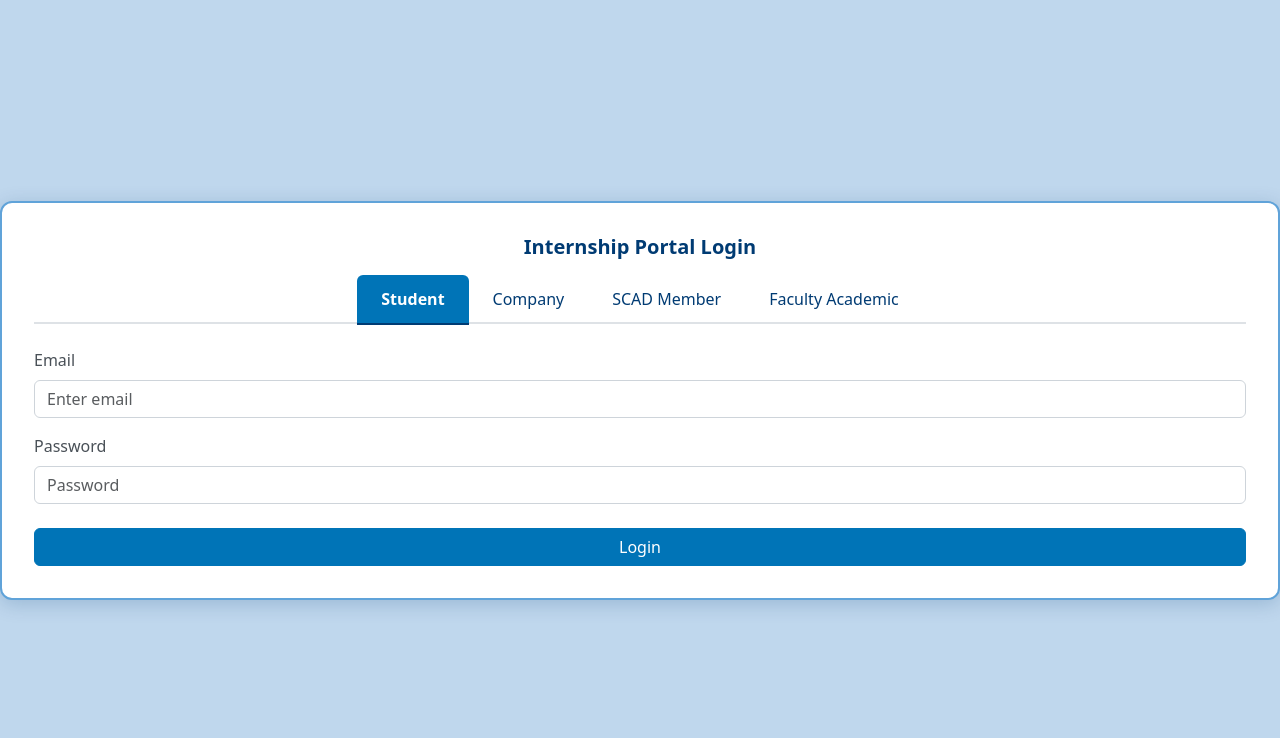
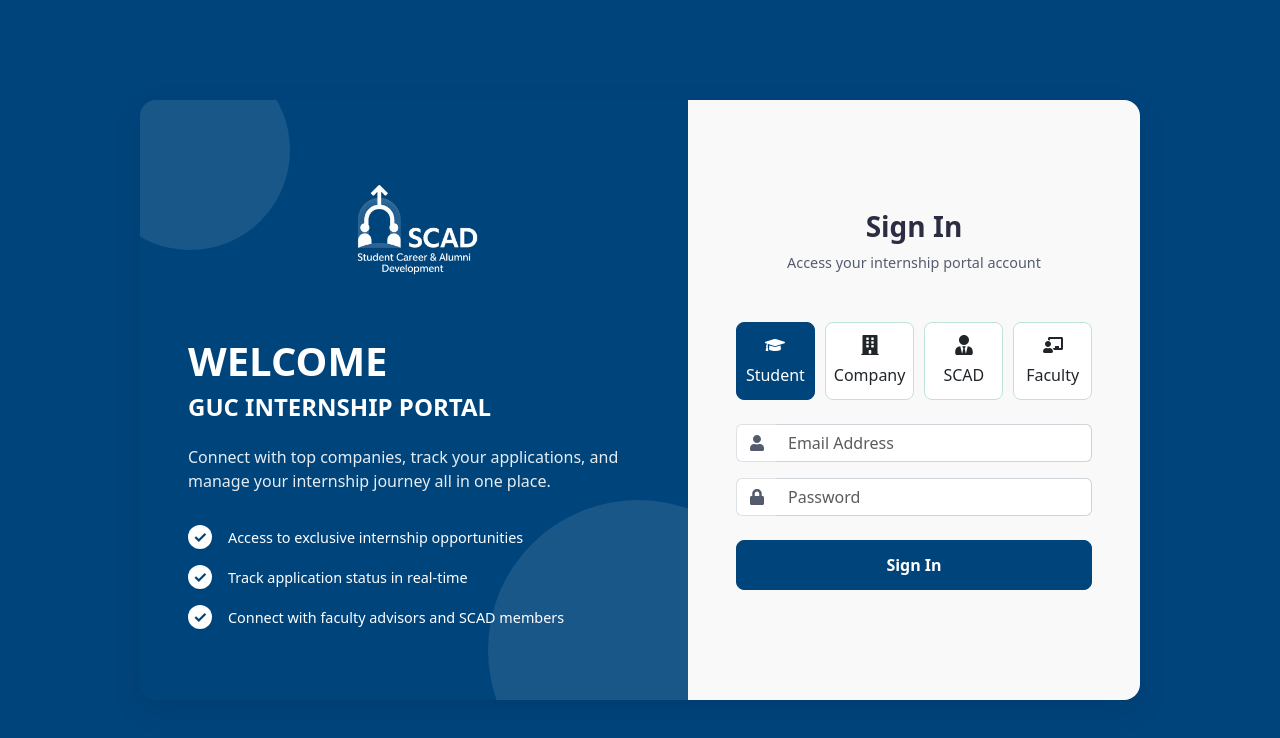
Before and after one commit to CSEN603-2025/Deepseekers, a React (Vite) app in the folder SCADBIGSMARTBRO/: page /login in a window 1280 px wide. Shown: the top 738 px of the page. Built offline with nearby package versions, Linux system fonts and the light colour scheme.

Commit message:
login page and faculty page small ui and ux edits

```diff
--- a/SCADBIGSMARTBRO/src/components/FacultyNavigationBar.jsx
+++ b/SCADBIGSMARTBRO/src/components/FacultyNavigationBar.jsx
@@ -1,25 +1,57 @@
 
 import React from 'react';
-import { Navbar, Nav, Container } from 'react-bootstrap';
+import { Navbar, Nav, Container, Image, Button } from 'react-bootstrap';
 import { useNavigate } from 'react-router-dom';
 import '../css/navigationBar.css';
-import LogoutButton from './LogoutButton';
+import SCADLogo from '../assets/SCAD_Logo2.png';
 
 const FacultyNavigationBar = () => {
   const navigate = useNavigate();
 
+  const handleLogout = () => {
+    localStorage.removeItem('currentUser');
+    navigate('/');
+  };
+
   return (
-    <Navbar expand="lg" className="custom-navbar" variant="dark">
-      <Container>
-        <Navbar.Brand className="brand-text">Faculty Academic</Navbar.Brand>
-        <Navbar.Toggle />
-        <Navbar.Collapse>
-          <Nav className="ms-auto">
-            <Nav.Link onClick={() => navigate('/faculty/home')}>Home</Nav.Link>
-            <Nav.Link onClick={() => navigate('/faculty/reports')}>Student Reports</Nav.Link>
-          </Nav>
-          <div className="ms-3">
-            <LogoutButton />
+    <Navbar
+      expand="lg"
+      className="custom-navbar faculty-navbar"
+      variant="dark"
+    >
+      <Container fluid className="px-4">
+        <div className="d-flex align-items-center">
+          <Navbar.Brand onClick={() => navigate('/faculty/home')} className="navbar-brand-container">
+            <Image src={SCADLogo} alt="SCAD Logo" className="navbar-logo" />
+          </Navbar.Brand>
+          <span className="faculty-text">Faculty Portal</span>
+        </div>
+
+        <Navbar.Toggle aria-controls="faculty-navbar-nav" />
+        <Navbar.Collapse id="faculty-navbar-nav">
+          <div className="ms-auto d-flex align-items-center">
+            <Nav className="nav-menu d-flex flex-row">
+              <Nav.Link
+                onClick={() => navigate('/faculty/home')}
+                className={window.location.pathname === '/faculty/home' ? 'active' : ''}
+              >
+                Home
+              </Nav.Link>
+              <Nav.Link
+                onClick={() => navigate('/faculty/reports')}
+                className={window.location.pathname === '/faculty/reports' ? 'active' : ''}
+              >
+                Student Reports
+              </Nav.Link>
+            </Nav>
+
+            <Button
+              variant="outline-light"
+              className="logout-btn ms-3"
+              onClick={handleLogout}
+            >
+              Log out
+            </Button>
           </div>
         </Navbar.Collapse>
       </Container>
--- a/SCADBIGSMARTBRO/src/css/login.css
+++ b/SCADBIGSMARTBRO/src/css/login.css
@@ -1,52 +1,300 @@
 /* login.css */
 
 .login-container {
-    background-color: #bfd7ed; /* Baby Blue */
+  background-color: #00447c; /* Using the dark blue from the navigation bar */
   min-height: 100vh;
   display: flex;
   align-items: center;
   justify-content: center;
+  padding: 2rem;
 }
 
+.login-card-wrapper {
+  display: flex;
+  width: 100%;
+  max-width: 1000px;
+  min-height: 600px;
+  border-radius: 16px;
+  overflow: hidden;
+  box-shadow: 0 10px 30px rgba(0, 0, 0, 0.1);
+}
+
+/* Welcome section styles */
+.welcome-section {
+  flex: 1;
+  background-color: #00447c;
+  color: white;
+  padding: 3rem;
+  display: flex;
+  flex-direction: column;
+  justify-content: center;
+  position: relative;
+  overflow: hidden;
+}
+
+.welcome-section::before {
+  content: '';
+  position: absolute;
+  bottom: -100px;
+  right: -100px;
+  width: 300px;
+  height: 300px;
+  background-color: rgba(255, 255, 255, 0.1);
+  border-radius: 50%;
+}
+
+.welcome-section::after {
+  content: '';
+  position: absolute;
+  top: -50px;
+  left: -50px;
+  width: 200px;
+  height: 200px;
+  background-color: rgba(255, 255, 255, 0.1);
+  border-radius: 50%;
+}
+
+/* Logo styles */
+.logo-container {
+  margin-bottom: 2rem;
+  text-align: center;
+  position: relative;
+  z-index: 1;
+}
+
+.scad-logo {
+  width: 150px;
+  height: auto;
+  filter: brightness(0) invert(1); /* Make logo white */
+}
+
+.welcome-section h1 {
+  font-size: 2.5rem;
+  font-weight: 700;
+  margin-bottom: 0.5rem;
+  position: relative;
+  z-index: 1;
+}
+
+.welcome-section h2 {
+  font-size: 1.5rem;
+  font-weight: 600;
+  margin-bottom: 1.5rem;
+  position: relative;
+  z-index: 1;
+}
+
+.welcome-section p {
+  font-size: 1rem;
+  margin-bottom: 2rem;
+  opacity: 0.9;
+  position: relative;
+  z-index: 1;
+}
+
+.welcome-features {
+  position: relative;
+  z-index: 1;
+}
+
+.feature-item {
+  display: flex;
+  align-items: center;
+  margin-bottom: 1rem;
+}
+
+.feature-icon {
+  width: 24px;
+  height: 24px;
+  background-color: white;
+  color: #00447c;
+  border-radius: 50%;
+  display: flex;
+  align-items: center;
+  justify-content: center;
+  margin-right: 1rem;
+  font-weight: bold;
+}
+
+.feature-text {
+  font-size: 0.9rem;
+}
+
+/* Login card styles */
 .login-card {
-    background-color: #ffffff;
-    border: 2px solid #60a3d9; /* Blue Grotto */
-    border-radius: 12px;
-    padding: 2rem;
-     width: 100%;
-    box-shadow: 0 4px 20px rgba(0, 59, 115, 0.2); /* Navy Blue shadow */
+  flex: 1;
+  background-color: var(--egg-cream);
+  border: none;
+  border-radius: 0;
+}
+
+.login-card .card-body {
+  padding: 3rem;
+  display: flex;
+  flex-direction: column;
+  justify-content: center;
 }
 
 .login-title {
-    text-align: center;
-    font-weight: bold;
-    color: #003b73; /* Navy Blue */
+  color: var(--egg-dark);
+  font-weight: 700;
+  font-size: 1.75rem;
+  margin-bottom: 0.5rem;
 }
 
-  .custom-tabs .nav-link.active {
-    background-color: #0074b7 !important; /* Royal Blue */
-    color: white !important;
+.login-subtitle {
+  color: var(--egg-gray);
+  font-size: 0.9rem;
+  margin-bottom: 1.5rem;
 }
 
-  .custom-tabs .nav-link {
-    color: #003b73 !important;
+/* Role selector styles */
+.role-selector {
+  display: flex;
+  justify-content: space-between;
+  gap: 10px;
+  margin-bottom: 1.5rem;
+}
+
+.role-option {
+  flex: 1;
+  display: flex;
+  flex-direction: column;
+  align-items: center;
+  justify-content: center;
+  padding: 0.75rem 0.5rem;
+  border-radius: 8px;
+  cursor: pointer;
+  transition: all 0.2s ease;
+  background-color: white;
+  border: 1px solid var(--egg-mint);
+}
+
+.role-option.active {
+  background-color: #00447c;
+  color: white;
+  border-color: #00447c;
+}
+
+.role-icon {
+  font-size: 1.25rem;
+  margin-bottom: 0.5rem;
+}
+
+/* Form styles */
+.input-icon-wrapper {
+  background-color: transparent;
+  border-right: none;
+  color: var(--egg-gray);
+}
+
+.input-icon {
+  font-size: 1rem;
+}
+
+.form-control {
+  border-left: none;
+  background-color: white;
+  padding: 0.75rem 1rem;
+}
+
+.form-control:focus {
+  box-shadow: none;
+  border-color: #00447c;
+}
+
+.input-group:focus-within .input-icon-wrapper {
+  border-color: #00447c;
+  color: #00447c;
+}
+
+.remember-me-checkbox {
+  color: var(--egg-gray);
+  font-size: 0.9rem;
+}
+
+.forgot-password-link {
+  color: #00447c;
+  font-size: 0.9rem;
+  text-decoration: none;
+}
+
+.forgot-password-link:hover {
+  text-decoration: underline;
 }
 
 .btn-login {
-    background-color: #0074b7;
-    border-color: #0074b7;
+  background-color: #00447c;
+  border-color: #00447c;
+  padding: 0.75rem;
+  font-weight: 600;
+  border-radius: 8px;
+  transition: all 0.2s ease;
 }
 
 .btn-login:hover {
-    background-color: #003b73;
-    border-color: #003b73;
+  background-color: var(--primary-dark);
+  border-color: var(--primary-dark);
+  transform: translateY(-2px);
+  box-shadow: 0 4px 8px rgba(0, 0, 0, 0.1);
+}
+
+.register-prompt {
+  color: var(--egg-gray);
+  font-size: 0.9rem;
+  margin-top: 1.5rem;
 }
 
 .register-link {
-    color: #0074b7;
+  color: #00447c;
   text-decoration: none;
+  font-weight: 600;
 }
 
 .register-link:hover {
   text-decoration: underline;
 }
+
+.message-container {
+  text-align: center;
+  padding: 0.75rem;
+  border-radius: 8px;
+  margin-top: 1rem;
+}
+
+.success-message {
+  color: var(--egg-green);
+  margin: 0;
+}
+
+.error-message {
+  color: #dc3545;
+  margin: 0;
+}
+
+/* Responsive adjustments */
+@media (max-width: 992px) {
+  .login-card-wrapper {
+    flex-direction: column;
+    max-width: 500px;
+  }
+
+  .welcome-section {
+    padding: 2rem;
+  }
+
+  .login-card .card-body {
+    padding: 2rem;
+  }
+}
+
+@media (max-width: 576px) {
+  .role-selector {
+    flex-wrap: wrap;
+  }
+
+  .role-option {
+    flex: 1 0 40%;
+    margin-bottom: 0.5rem;
+  }
+}
--- a/SCADBIGSMARTBRO/src/pages/LoginPage.jsx
+++ b/SCADBIGSMARTBRO/src/pages/LoginPage.jsx
@@ -1,11 +1,13 @@
 
 import React, {useState } from "react";
 import { Link } from "react-router-dom";
-import { Container, Card, Form, Button, Nav } from 'react-bootstrap';
+import { Container, Card, Form, Button, Nav, Row, Col, InputGroup, Image } from 'react-bootstrap';
 import 'bootstrap/dist/css/bootstrap.min.css';
 import { useNavigate } from 'react-router-dom';
 import '../css/login.css';
 import { findUserByCredentials } from '../Data/UserData';
+import { FaUser, FaLock, FaGraduationCap, FaBuilding, FaUserTie, FaChalkboardTeacher } from 'react-icons/fa';
+import SCADLogo from '../assets/SCAD_Logo.png';
 
 export default function LoginPage() {
   const [role, setRole] = useState("student");
@@ -98,47 +100,108 @@
 
   return (
     <div className="login-container">
+      <div className="login-card-wrapper">
+        {/* Left side - Welcome section */}
+        <div className="welcome-section">
+          <div className="logo-container">
+            <Image src={SCADLogo} alt="SCAD Logo" className="scad-logo" />
+          </div>
+          <h1>WELCOME</h1>
+          <h2>GUC INTERNSHIP PORTAL</h2>
+          <p>Connect with top companies, track your applications, and manage your internship journey all in one place.</p>
+
+          <div className="welcome-features">
+            <div className="feature-item">
+              <div className="feature-icon">✓</div>
+              <div className="feature-text">Access to exclusive internship opportunities</div>
+            </div>
+            <div className="feature-item">
+              <div className="feature-icon">✓</div>
+              <div className="feature-text">Track application status in real-time</div>
+            </div>
+            <div className="feature-item">
+              <div className="feature-icon">✓</div>
+              <div className="feature-text">Connect with faculty advisors and SCAD members</div>
+            </div>
+          </div>
+        </div>
+
+        {/* Right side - Login form */}
         <Card className="login-card">
-        <Card.Title className="login-title mb-3">Internship Portal Login</Card.Title>
+          <Card.Body>
+            <div className="text-center mb-4">
+              <h2 className="login-title">Sign In</h2>
+              <p className="login-subtitle">Access your internship portal account</p>
+            </div>
 
-        <Nav variant="tabs" activeKey={role} onSelect={(k) => setRole(k)} className="custom-tabs mb-4 d-flex justify-content-center">
-          <Nav.Item><Nav.Link eventKey="student">Student</Nav.Link></Nav.Item>
-          <Nav.Item><Nav.Link eventKey="company">Company</Nav.Link></Nav.Item>
-          <Nav.Item><Nav.Link eventKey="scad">SCAD Member</Nav.Link></Nav.Item>
-          <Nav.Item><Nav.Link className="flex-fill text-center" eventKey="faculty">Faculty Academic</Nav.Link></Nav.Item>
-        </Nav>
+            <div className="role-selector mb-4">
+              <div className={`role-option ${role === 'student' ? 'active' : ''}`} onClick={() => setRole('student')}>
+                <FaGraduationCap className="role-icon" />
+                <span>Student</span>
+              </div>
+              <div className={`role-option ${role === 'company' ? 'active' : ''}`} onClick={() => setRole('company')}>
+                <FaBuilding className="role-icon" />
+                <span>Company</span>
+              </div>
+              <div className={`role-option ${role === 'scad' ? 'active' : ''}`} onClick={() => setRole('scad')}>
+                <FaUserTie className="role-icon" />
+                <span>SCAD</span>
+              </div>
+              <div className={`role-option ${role === 'faculty' ? 'active' : ''}`} onClick={() => setRole('faculty')}>
+                <FaChalkboardTeacher className="role-icon" />
+                <span>Faculty</span>
+              </div>
+            </div>
 
             <Form>
               <Form.Group className="mb-3">
-            <Form.Label>Email</Form.Label>
-            <Form.Control type="email" placeholder="Enter email"
-              value={email} onChange={(e) => setEmail(e.target.value)} />
+                <InputGroup>
+                  <InputGroup.Text className="input-icon-wrapper">
+                    <FaUser className="input-icon" />
+                  </InputGroup.Text>
+                  <Form.Control
+                    type="email"
+                    placeholder="Email Address"
+                    value={email}
+                    onChange={(e) => setEmail(e.target.value)}
+                  />
+                </InputGroup>
               </Form.Group>
 
               <Form.Group className="mb-4">
-            <Form.Label>Password</Form.Label>
-            <Form.Control type="password" placeholder="Password"
-              value={password} onChange={(e) => setPassword(e.target.value)} />
+                <InputGroup>
+                  <InputGroup.Text className="input-icon-wrapper">
+                    <FaLock className="input-icon" />
+                  </InputGroup.Text>
+                  <Form.Control
+                    type="password"
+                    placeholder="Password"
+                    value={password}
+                    onChange={(e) => setPassword(e.target.value)}
+                  />
+                </InputGroup>
               </Form.Group>
 
-          <Button className="btn-login w-100" onClick={handleLogin}>Login</Button>
+              {/* Removed Remember me and Forgot Password */}
+              <div className="mb-4"></div>
+
+              <Button className="btn-login w-100" onClick={handleLogin}>Sign In</Button>
+
+              {role === 'company' && (
+                <div className="text-center mt-4">
+                  <p className="register-prompt">Don't have an account? <Link to="/register" className="register-link">Register here</Link></p>
+                </div>
+              )}
             </Form>
 
-        {role === 'company' && (
-          <div className="text-center mt-3">
-            <Link to="/register" className="register-link">
-              New company? Register here
-            </Link>
+            {message && (
+              <div className="message-container mt-3">
+                <p className={message.includes("Welcome") ? "success-message" : "error-message"}>{message}</p>
               </div>
             )}
-
-        {message && (
-          <div className="mt-3 text-center">
-            <p>{message}</p>
+          </Card.Body>
+        </Card>
       </div>
-        )}
-
-      </Card>
     </div>
   );
 }
```
Also changed, not shown: SCADBIGSMARTBRO/src/css/navigationBar.css (+81 -16 lines), SCADBIGSMARTBRO/src/assets/SCAD_Logo.png (added), SCADBIGSMARTBRO/src/assets/SCAD_Logo2.png (added). Lines whose indentation alone changed are shown as unchanged.
